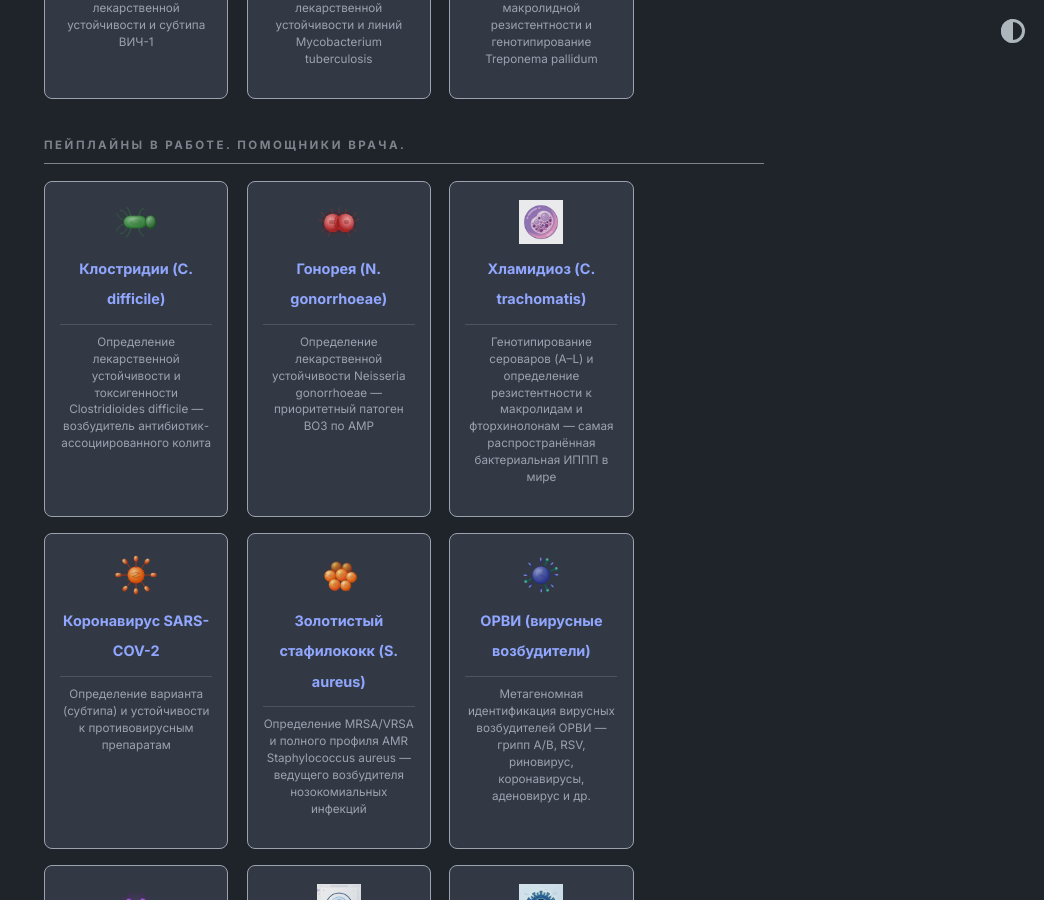
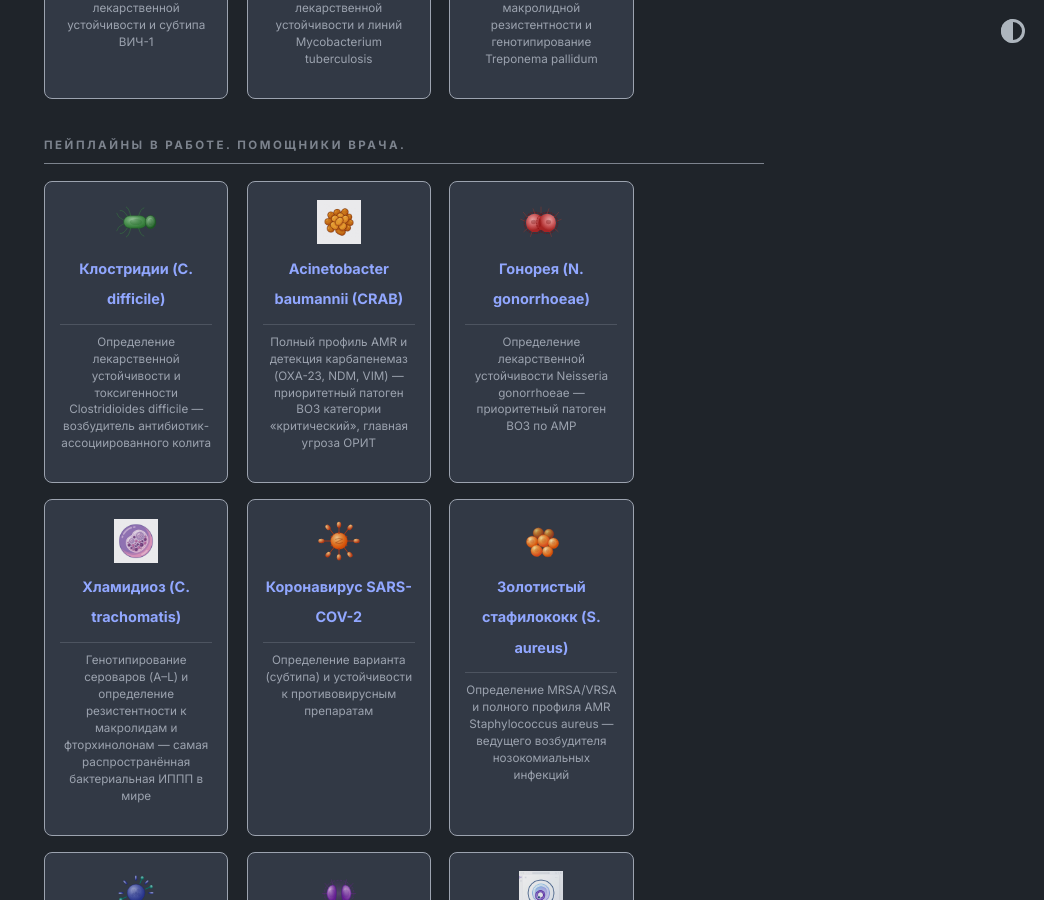
Before and after one commit to onsiteseq/onsiteseq.github.io, a Jekyll site: the page built from index.md, in a window 1280 px wide and 900 px high, scrolled down 1122 px. Shown: the whole window, without its empty margins (236-1280 px from the left). Built offline with Jekyll 4.4.1, drawn with Linux system fonts in a browser that asks for light colours; some of the changed lines change nothing that is shown.

Commit message:
feat: acinetobacter baumannii page — CRAB, carbapenemases, full AMR profile, logo

```diff
--- a/_data/home.yml
+++ b/_data/home.yml
@@ -50,6 +50,11 @@
     url: cdifficile
     desc: Определение лекарственной устойчивости и токсигенности Clostridioides difficile — возбудитель антибиотик-ассоциированного колита
     image: /assets/images/logo/icon_cdifficile.svg
+
+  - title: Acinetobacter baumannii (CRAB)
+    url: acinetobacter
+    desc: Полный профиль AMR и детекция карбапенемаз (OXA-23, NDM, VIM) — приоритетный патоген ВОЗ категории «критический», главная угроза ОРИТ
+    image: /assets/images/logo/acinetobacter.png
 
   - title: Гонорея (N. gonorrhoeae)
     url: gonorrhoeae
--- /dev/null
+++ b/pages/acinetobacter.md
@@ -0,0 +1,143 @@
+---
+layout: page
+title: OnSiteSeq AB — Определение лекарственной устойчивости Acinetobacter baumannii
+permalink: /acinetobacter/
+---
+
+<div class="product-header" style="text-align: center; margin-bottom: 2rem;">
+  <img src="/assets/images/logo/acinetobacter.png" alt="Acinetobacter baumannii" style="max-height: 120px; margin-bottom: 1rem;">
+  <h1>Определение лекарственной устойчивости Acinetobacter baumannii</h1>
+  <p style="font-size: 1.2em; color: #555;">Геномный надзор за «последним бастионом» нозокомиальных инфекций — приоритетным патогеном ВОЗ категории «критический»</p>
+</div>
+
+---
+
+## 🧬 Описание пейплайна
+
+*Acinetobacter baumannii* — грамотрицательная кокко-бацилла, возбудитель тяжёлых госпитальных (нозокомиальных) инфекций: пневмонии, бактериемии, менингита, инфекций мочевыводящих путей и хирургических ран. ВОЗ в 2024 году включила его в обновлённый список **приоритетных патогенов по AMR в категорию «критический» (Priority 1: Critical)** — наивысший уровень угрозы для здоровья человечества.
+
+Главная опасность *A. baumannii* — его феноменальная способность к **накоплению механизмов множественной лекарственной устойчивости (МЛУ)**: горизонтальный перенос генов, продукция карбапенемаз (OXA-23, OXA-40, NDM), активные эффлюксные помпы (AdeABC), модификация порообразующих белков. Результат — появление **CRAB** (Carbapenem-Resistant *A. baumannii*) и **PDRAB** (Pandrug-Resistant) штаммов, устойчивых буквально ко всем классам антибиотиков.
+
+Текущий стандарт диагностики AMR — культуральный метод + диско-диффузия (3–5 дней). Это критически долго в условиях ОРИТ, где **каждый час промедления с правильной терапией** увеличивает летальность. Наш пайплайн сокращает время до полного профиля AMR до **одного рабочего дня** непосредственно в стационаре.
+
+* **📥 На входе:** Сырые данные в формате `FASTQ` (после base-caller модели Dorado, конвертации POD5/FAST5 в FASTQ). Поддерживается как ампликонное секвенирование ключевых генов, так и полногеномное секвенирование (WGS).
+* **📤 На выходе:** Клинический HTML-отчёт с полным профилем AMR для врача-инфекциониста и технический QC-отчёт для биоинформатика.
+
+---
+
+## 📊 Доступность продукта
+
+| Платформа | Статус доступности |
+| :--- | :--- |
+| **OnSiteSeq Cockpit Edge** | 🟡 **В разработке** |
+| **OnSiteSeq Cockpit Desktop** | 🟡 **В разработке** |
+| **OnSiteSeq Cockpit Cloud** | 🔴 Не доступно |
+
+---
+
+## 🎯 Гены и механизмы резистентности
+
+*Acinetobacter baumannii* — один из наиболее генетически пластичных патогенов. Пайплайн анализирует весь спектр ключевых детерминант устойчивости:
+
+### Карбапенемазы (наиболее критичный класс)
+
+| Ген / Детерминанта | Механизм | Класс антибиотиков |
+| :--- | :--- | :--- |
+| **OXA-23, OXA-40, OXA-58** | Серин-β-лактамаза класса D | Карбапенемы (Имипенем, Меропенем) |
+| **OXA-51-like** (хромосомная) | Конститутивная β-лактамаза | Карбапенемы (маркер вида) |
+| **NDM-1, NDM-2** | Металло-β-лактамаза класса B | Карбапенемы, большинство β-лактамов |
+| **VIM, IMP** | Металло-β-лактамаза | Карбапенемы |
+
+### Устойчивость к другим классам антибиотиков
+
+| Ген / Детерминанта | Механизм | Класс антибиотиков |
+| :--- | :--- | :--- |
+| **AdeABC** (насос эффлюкса) | Активное выведение | Тетрациклины, хинолоны, β-лактамы |
+| **AdeIJK** (насос эффлюкса) | Активное выведение | Тикарциллин, хлорамфеникол, триметоприм |
+| **armA, rmtB** | Метилирование 16S рРНК | Аминогликозиды (высокий уровень) |
+| **aac(6')-Ib, aph(3')-Ia** | Ферментативная инактивация | Аминогликозиды |
+| **gyrA** Ser83Leu/Trp | Модификация мишени | Фторхинолоны (Ципрофлоксацин) |
+| **parC** Ser80Leu | Модификация мишени | Фторхинолоны |
+| **sul1, sul2** | Альтернативный фермент | Сульфаниламиды, ко-тримоксазол |
+| **tet(A), tet(B)** | Насос эффлюкса | Тетрациклины |
+| **mcr-1** | Модификация липид А | Колистин (препарат «последней надежды») |
+
+### Профиль антибиотиков в клиническом отчёте
+
+| Антибиотик | Класс | Клиническое значение |
+| :--- | :--- | :--- |
+| **Меропенем / Имипенем** | Карбапенем | Первая линия при тяжёлых инфекциях; CRAB — глобальная угроза |
+| **Колистин / Полимиксин B** | Полимиксин | «Препарат последней надежды»; нефротоксичен; mcr-гены — угроза |
+| **Сульбактам** | Ингибитор β-лактамаз | Активен сам по себе против AB; терапия в комбинации |
+| **Цефидерокол** | Сидерофорный цефалоспорин | Новейший препарат; активен против CRAB и PDRAB |
+| **Тигециклин** | Глицилциклин | Альтернатива при МЛУ; нет активности при бактериемии |
+| **Ципрофлоксацин** | Фторхинолон | Часто резистентны; контроль |
+| **Гентамицин / Амикацин** | Аминогликозид | Возможна активность при отсутствии armA/rmt |
+
+---
+
+## ⚙️ Версии и ML-модели
+
+### Основной инструмент
+
+| Компонент | Текущая версия |
+| :--- | :--- |
+| **OnSiteSeq AB Pipeline** | 🟡 В разработке |
+
+### Планируемые модули анализа
+
+| Модуль | Версия | Описание |
+| :--- | :--- | :--- |
+| **AB-Carbapenemase-Detector** | `1.0` | Детекция OXA-23/40/58, NDM, VIM, IMP — карбапенемазы всех классов |
+| **AB-AMR-Profiler** | `1.0` | Полный профиль резистентности по 7 классам антибиотиков |
+| **AB-MLST** | `1.0` | Молекулярное типирование по схеме Pasteur (Institut Pasteur) для эпидемиологического надзора |
+| **AB-cgMLST** | `1.0` | Высокоразрешающее типирование для расследования вспышек в ОРИТ |
+
+---
+
+## 🛠 Под капотом: Зависимости и Окружение (Pipeline Stack)
+
+Пайплайн управляется с помощью фреймворка Snakemake и разделён на изолированные Conda-окружения для максимальной воспроизводимости.
+
+| Этап пайплайна | Используемые библиотеки и инструменты |
+| :--- | :--- |
+| **1. Контроль качества (QC)** | `Python 3.10`, `NanoFilt`, `porechop_abi`, `pigz` |
+| **2. Выравнивание (Mapping)** | `minimap2`, `samtools` (Референс: ATCC 19606 / CP000521) |
+| **3. Поиск мутаций (Variant Calling)** | `clair3 ≥1.0.4`, `bcftools`, `htslib` |
+| **4. Детекция генов резистентности** | `AMRFinderPlus` (NCBI), `ResFinder`, кастомная БД OXA-типов |
+| **5. MLST-типирование** | `mlst` (схема Pasteur/Acinetobacter, PubMLST) |
+| **6. Аннотация и отчетность** | `Python`, `pandas`, `jinja2`, `snpEff` |
+
+---
+
+## 🌍 Глобальный контекст: почему это важно
+
+* **ВОЗ, 2024 — Приоритет 1: Критический.** *A. baumannii* возглавил обновлённый список патогенов-приоритетов по AMR. Ни одна другая бактерия не удостоилась столь однозначной оценки угрозы.
+* **Летальность CRAB-инфекций** в условиях ОРИТ достигает **40–70%** — сопоставимо с тяжёлым сепсисом.
+* **Военные конфликты** — *A. baumannii* получил неофициальное название «Iraqibacter» после массовых нозокомиальных вспышек среди раненых военнослужащих в Ираке и Афганистане. Актуально для российской военной медицины.
+* **Устойчивость к дезинфектантам**: бактерия выживает на сухих поверхностях до **25 дней**, что обусловливает быстрое распространение внутри стационара.
+* **Россия**: CRAB широко циркулируют в российских ОРИТ; доля карбапенем-резистентных изолятов по отдельным регионам превышает **60%**.
+* **Новые препараты**: Цефидерокол (2019) и Сульбактам-Дурлобактам (2023) — единственные новые опции для PDRAB; правильно подобрать терапию без AMR-профиля невозможно.
+
+Быстрая молекулярная диагностика AMR у постели пациента позволяет немедленно **деэскалировать** (переключиться с широких на узконаправленные препараты) или **эскалировать** терапию при CRAB/PDRAB — что напрямую влияет на выживаемость в ОРИТ.
+
+---
+
+## 📋 Примеры отчётов
+
+Ознакомьтесь с тем, как выглядят итоговые результаты работы пайплайна:
+* 📄 **Пример HTML-отчёта для врача-инфекциониста / реаниматолога** (в разработке)
+* 💻 **Пример детализированного QC-отчёта для биоинформатика** (в разработке)
+
+---
+
+## 🔬 Связанные OnSiteSeq-исследования
+
+Углубитесь в контекст проблемы, изучив ключевые источники.
+
+**Ключевые источники и базы данных:**
+* 📄 [WHO — Bacterial Priority Pathogens List 2024](https://www.who.int/publications/i/item/9789240093461)
+* 📄 [AMRFinderPlus (NCBI) — база данных генов резистентности](https://www.ncbi.nlm.nih.gov/pathogens/antimicrobial-resistance/AMRFinder/)
+* 📄 [PubMLST — Acinetobacter typing (Pasteur scheme)](https://pubmlst.org/organisms/acinetobacter-baumannii)
+* 📄 [EUCAST — Breakpoints для A. baumannii](https://www.eucast.org/clinical_breakpoints/)
+* 📄 [CDC — Carbapenem-resistant Acinetobacter](https://www.cdc.gov/drugresistance/biggest-threats.html)
```
Also changed, not shown: assets/images/logo/acinetobacter.png (added).
